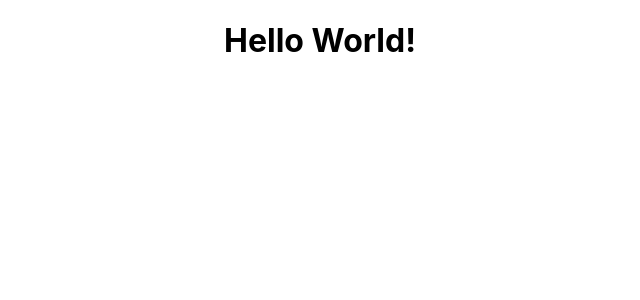
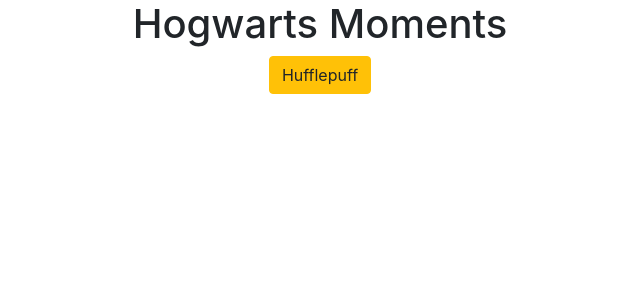
Before and after one commit to Wings30306/moments, a React (Create React App) app: page / in a window 1280 px wide. Shown: the top 300 px of the page, without its empty margins (320-960 px from the left). Built offline with nearby package versions, Linux system fonts and the light colour scheme.

Commit message:
Install react-bootstrap, add button to test

```diff
--- a/package.json
+++ b/package.json
@@ -6,7 +6,9 @@
     "@testing-library/jest-dom": "^5.14.1",
     "@testing-library/react": "^11.2.7",
     "@testing-library/user-event": "^12.8.3",
+    "bootstrap": "^4.6.0",
     "react": "^17.0.2",
+    "react-bootstrap": "^1.6.4",
     "react-dom": "^17.0.2",
     "react-scripts": "4.0.3",
     "web-vitals": "^1.1.2"
--- a/public/index.html
+++ b/public/index.html
@@ -1,20 +1,20 @@
 <!DOCTYPE html>
 <html lang="en">
+
 <head>
   <meta charset="utf-8" />
   <link rel="icon" href="%PUBLIC_URL%/favicon.ico" />
   <meta name="viewport" content="width=device-width, initial-scale=1" />
   <meta name="theme-color" content="#000000" />
-    <meta
-      name="description"
-      content="Web site created using create-react-app"
-    />
+  <meta name="description" content="Web site created using create-react-app" />
   <link rel="apple-touch-icon" href="%PUBLIC_URL%/logo192.png" />
+  <link rel="stylesheet" href="https://cdn.jsdelivr.net/npm/bootstrap@4.6.0/dist/css/bootstrap.min.css"
+    integrity="sha384-B0vP5xmATw1+K9KRQjQERJvTumQW0nPEzvF6L/Z6nronJ3oUOFUFpCjEUQouq2+l" crossorigin="anonymous" />
   <!--
       manifest.json provides metadata used when your web app is installed on a
       user's mobile device or desktop. See https://developers.google.com/web/fundamentals/web-app-manifest/
     -->
-    <link rel="manifest" href="%PUBLIC_URL%/manifest.json" />
+  <link rel="manifest" href="%PUBLIC_URL%/manifest.json" crossorigin="use-credentials"/>
   <!--
       Notice the use of %PUBLIC_URL% in the tags above.
       It will be replaced with the URL of the `public` folder during the build.
@@ -26,6 +26,7 @@
     -->
   <title>React App</title>
 </head>
+
 <body>
   <noscript>You need to enable JavaScript to run this app.</noscript>
   <div id="root"></div>
@@ -40,4 +41,5 @@
       To create a production bundle, use `npm run build` or `yarn build`.
     -->
 </body>
+
 </html>
--- a/src/App.js
+++ b/src/App.js
@@ -1,9 +1,11 @@
 import './App.css';
+import Button from "react-bootstrap/Button"
 
 function App() {
   return (
     <div className="App">
-      <h1>Hello World!</h1>
+      <h1>Hogwarts Moments</h1>
+      <Button variant="warning">Hufflepuff</Button>
     </div>
   );
 }
```
Also changed, not shown: 1 other file (tests, documents, lock files or other folders). Lines whose indentation alone changed are shown as unchanged.
